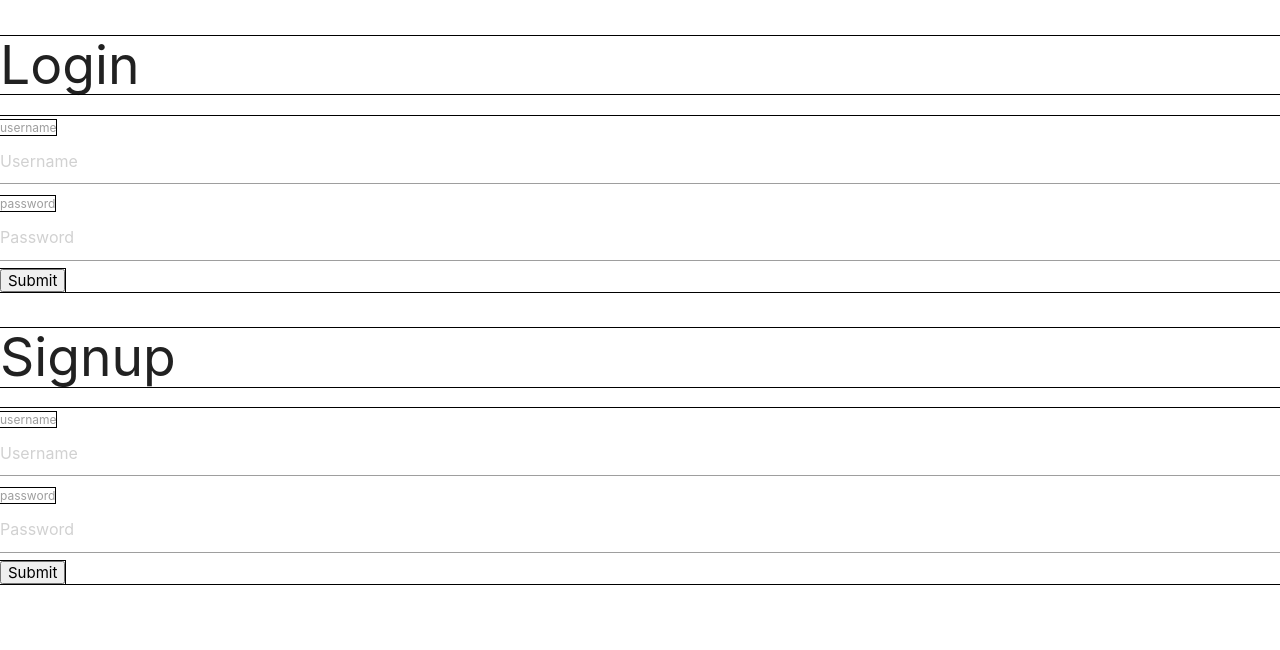
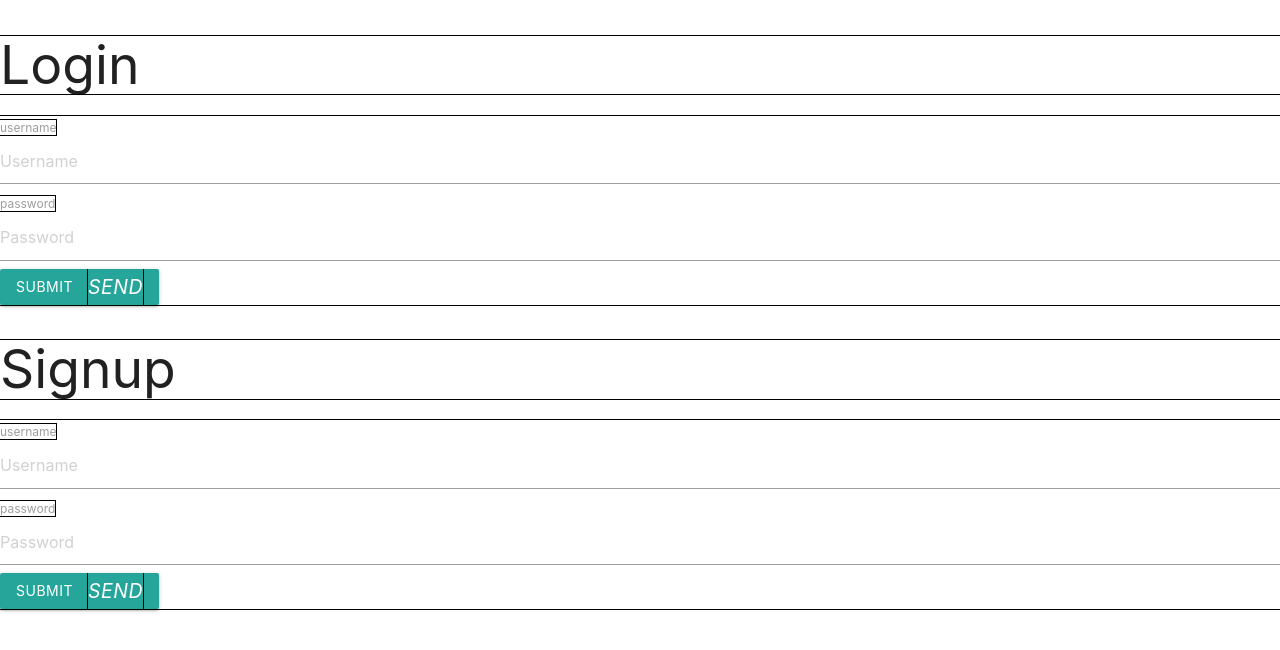
Before and after one commit to Dkothand/Puppr_client, a React (Create React App) app: page /login in a window 1280 px wide. Shown: the top 650 px of the page. Built offline with nearby package versions, Linux system fonts and the light colour scheme; no server answers.

Commit message:
changed input to button for styling

```diff
--- a/src/components/AuthForm.js
+++ b/src/components/AuthForm.js
@@ -48,7 +48,10 @@
                 placeholder={"Password"}
                 value={this.state.password}
                 handleChange={this.handleChange}/>
-                <input type="submit"/>
+                <button className="btn waves-effect waves-light" type="submit">
+                    Submit
+                    <i className="material-icons right">send</i>
+                </button>
 
             </form>
         )
```
